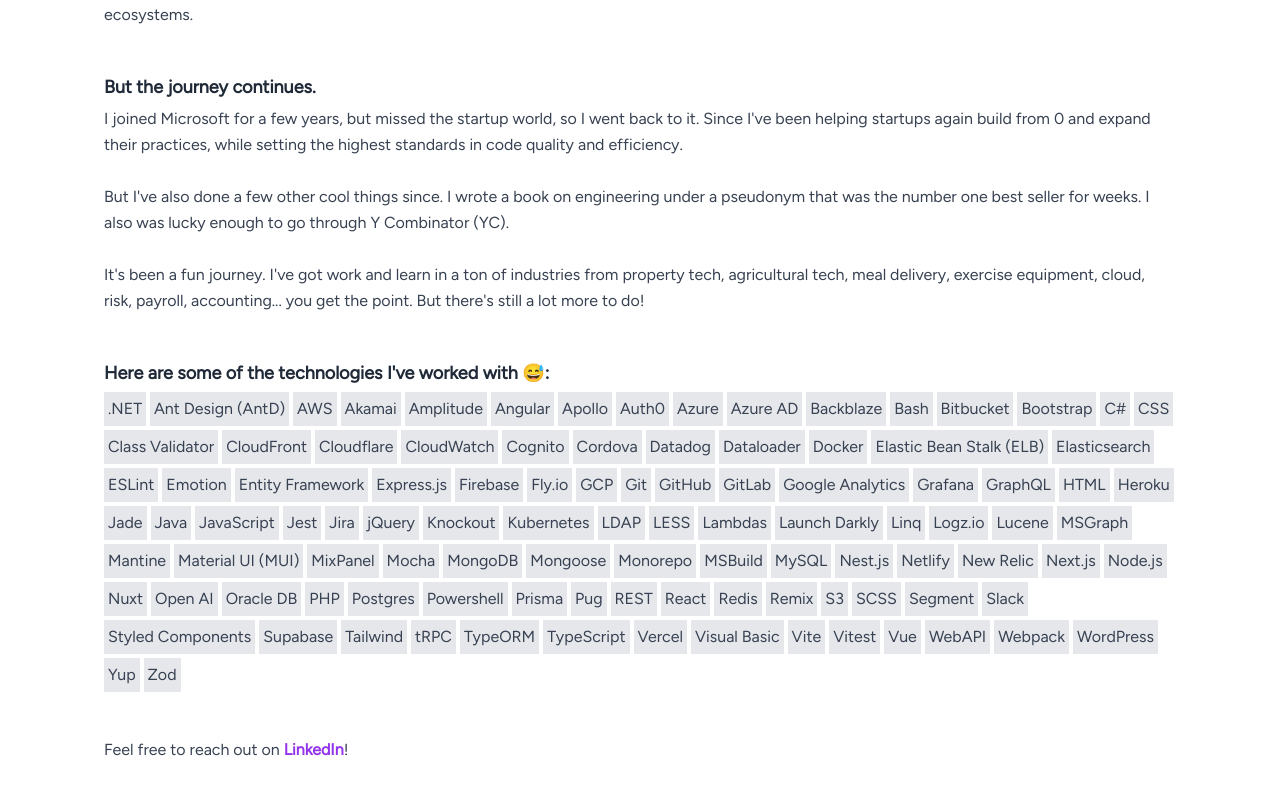
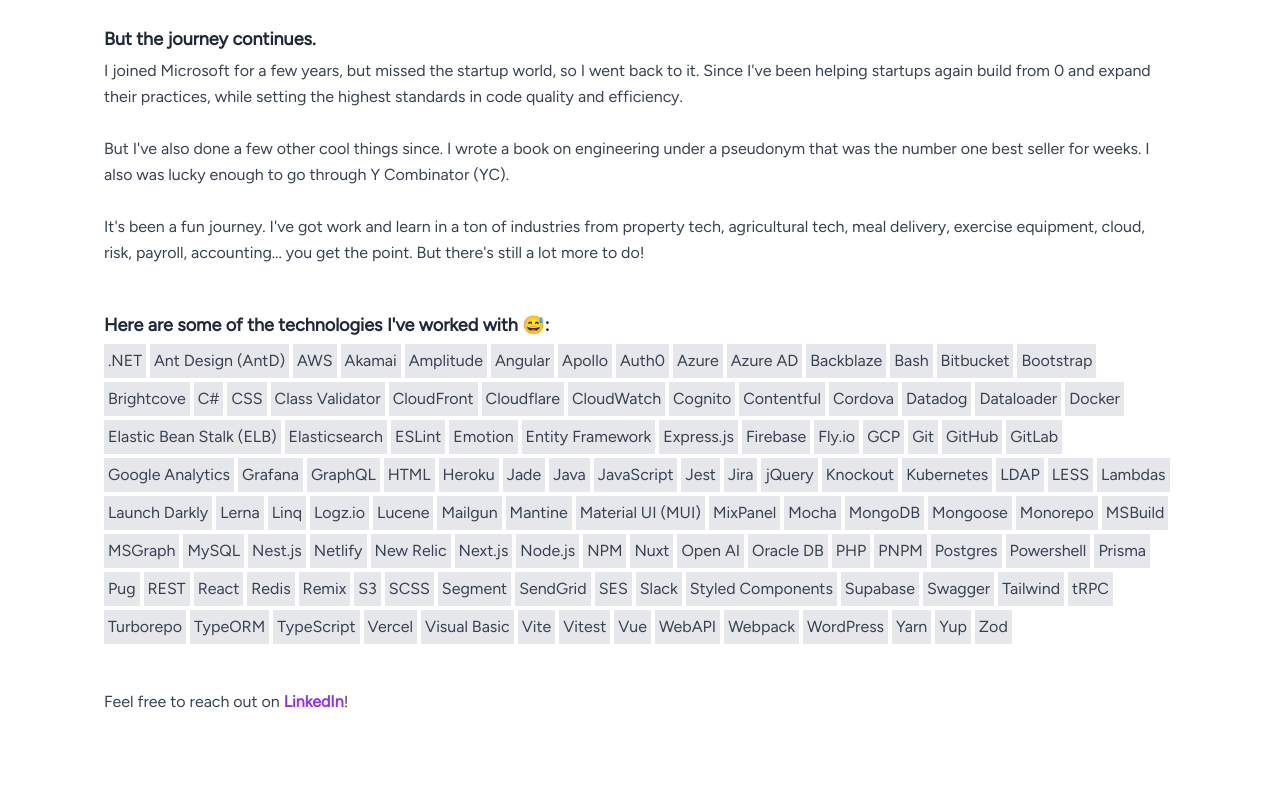
Before and after one commit to Doelfke/DavidOelfke, a Next.js app: page /about-me in a window 1280 px wide. Shown: the part 992-1783 px from the top of the page. After the commit the page ends 1735 px from the top, so only its background shows below. Built offline with nearby package versions, Linux system fonts and the light colour scheme.

Commit message:
skills and tweaks

```diff
--- a/src/components/navigation/Navigation.module.scss
+++ b/src/components/navigation/Navigation.module.scss
@@ -1,6 +1,7 @@
 .navigation {
     position: fixed;
     right: 80px;
+    top: 8px;
 }
 
 .hamburger {
--- a/src/components/navigation/Navigation.tsx
+++ b/src/components/navigation/Navigation.tsx
@@ -18,7 +18,6 @@ export default function Navigation() {
           <span className={styles.hamburgerInner}></span>
         </span>
       </button>
-
       <div
         className={`${styles.navigationItems} ${
           isOpen ? styles.navigationItemsOpen : ""
--- a/src/components/page-title/PageTitle.module.scss
+++ b/src/components/page-title/PageTitle.module.scss
@@ -1,4 +1,5 @@
 .pageTitle {
+    margin-top: -8px;
     font-size: 60px;
     font-weight: 800;
     color: #1f2937;
--- a/src/components/page/Page.module.scss
+++ b/src/components/page/Page.module.scss
@@ -3,7 +3,7 @@
 .page {
     max-width: 1100px;
     margin: 0 auto;
-    padding: 8px;
+    padding: 0 8px 8px 8px;
 
     @include md {
         padding: 16px;
--- a/src/pages/about-me.tsx
+++ b/src/pages/about-me.tsx
@@ -18,6 +18,7 @@ const TECH = [
   "Bash",
   "Bitbucket",
   "Bootstrap",
+  "Brightcove",
   "C#",
   "CSS",
   "Class Validator",
@@ -25,6 +26,7 @@ const TECH = [
   "Cloudflare",
   "CloudWatch",
   "Cognito",
+  "Contentful",
   "Cordova",
   "Datadog",
   "Dataloader",
@@ -58,10 +60,11 @@ const TECH = [
   "LESS",
   "Lambdas",
   "Launch Darkly",
+  "Lerna",
   "Linq",
   "Logz.io",
   "Lucene",
-  "MSGraph",
+  "Mailgun",
   "Mantine",
   "Material UI (MUI)",
   "MixPanel",
@@ -70,16 +73,19 @@ const TECH = [
   "Mongoose",
   "Monorepo",
   "MSBuild",
+  "MSGraph",
   "MySQL",
   "Nest.js",
   "Netlify",
   "New Relic",
   "Next.js",
   "Node.js",
+  "NPM",
   "Nuxt",
   "Open AI",
   "Oracle DB",
   "PHP",
+  "PNPM",
   "Postgres",
   "Powershell",
   "Prisma",
@@ -91,11 +97,15 @@ const TECH = [
   "S3",
   "SCSS",
   "Segment",
+  "SendGrid",
+  "SES",
   "Slack",
   "Styled Components",
   "Supabase",
+  "Swagger",
   "Tailwind",
   "tRPC",
+  "Turborepo",
   "TypeORM",
   "TypeScript",
   "Vercel",
@@ -106,6 +116,7 @@ const TECH = [
   "WebAPI",
   "Webpack",
   "WordPress",
+  "Yarn",
   "Yup",
   "Zod",
 ];
--- a/src/pages/index.module.scss
+++ b/src/pages/index.module.scss
@@ -62,7 +62,7 @@
 }
 
 .techStack {
-    margin-top: 24px;
+    margin-top: 80px;
     @include md {
         margin-top: 64px;
     }
```
